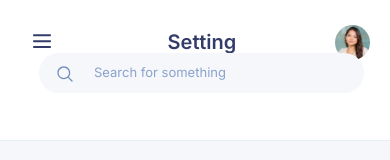
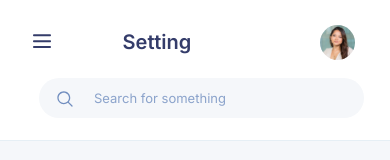
Before and after one commit to mohdraid1990/dashbankbyvuejs, a Vue app: page / in a window 390 px wide. Shown: the top 160 px of the page. Built offline with nearby package versions, Linux system fonts and the light colour scheme.

Commit message:
Update AppHeader.vue

```diff
--- a/src/components/AppHeader.vue
+++ b/src/components/AppHeader.vue
@@ -276,10 +276,6 @@ nav {
     grid-column: span 12 / span 10; // Заголовок занимает 10 колонок
   }
 
-  .setting {
-    margin-left: 60px; // Отступ слева для настроек
-  }
-
   .list {
     width: 165px; // Ширина списка
     height: 555px; // Высота списка
@@ -395,7 +391,7 @@ nav {
 }
 @media (max-width: 425px) {
   .search-inp-mobile {
-    top: 4% !important;
+    top: 4%;
   }
 }
 </style>
```
